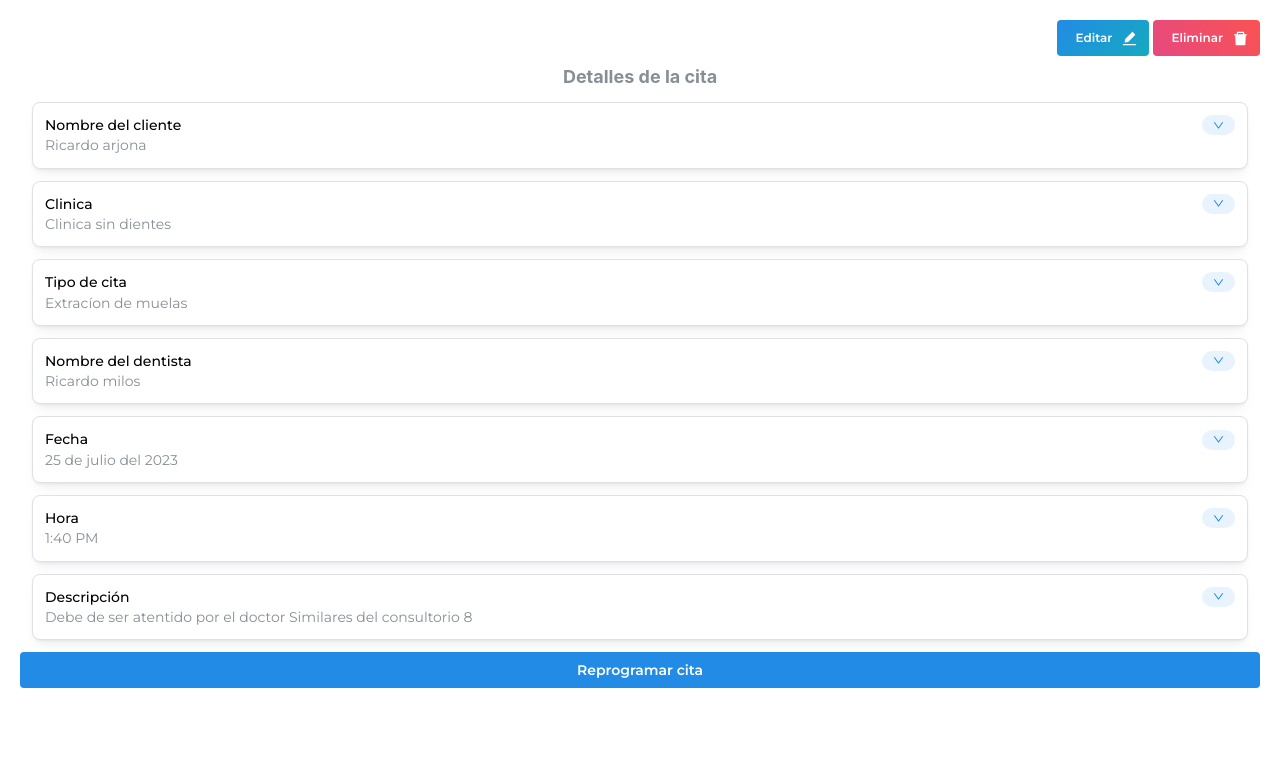
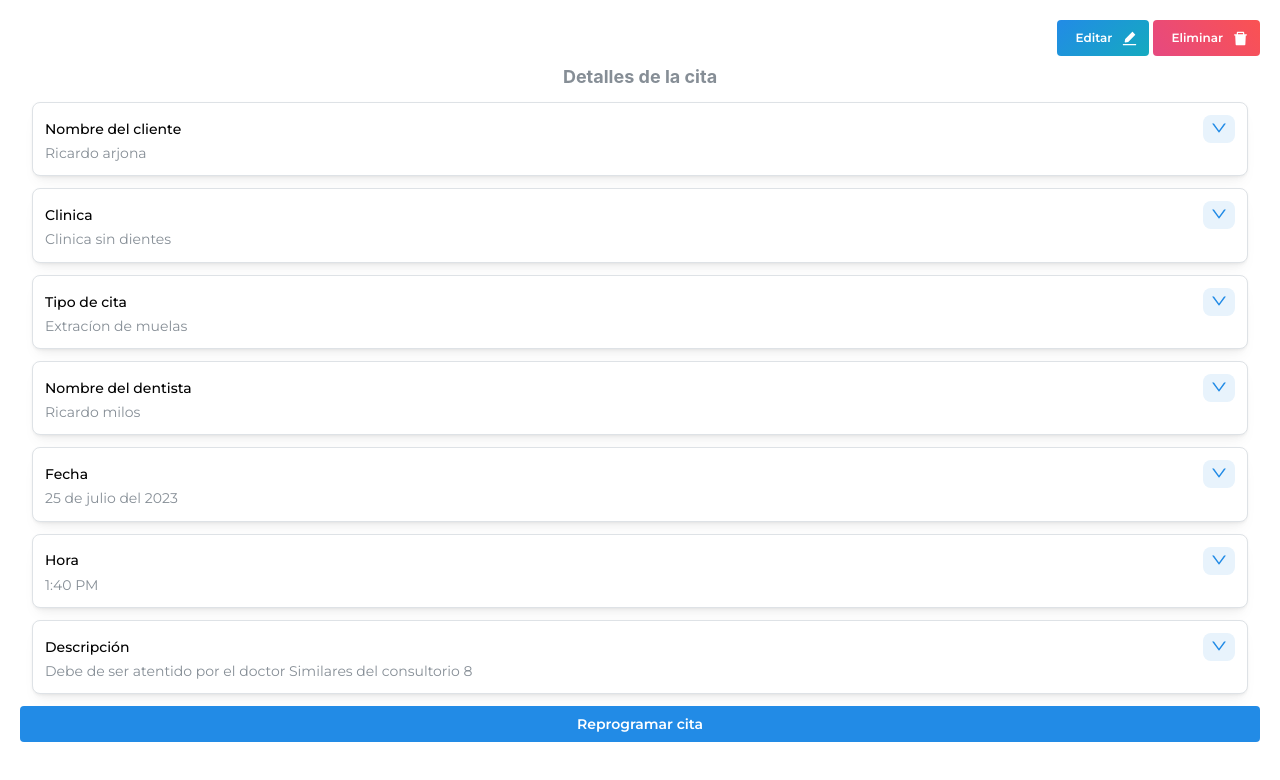
Before and after one commit to alanvviera/DentalSystem, a Next.js app: page /form-example/visualize in a window 1280 px wide. Shown: the top 780 px of the page. Built offline with nearby package versions, Linux system fonts and the light colour scheme.

Commit message:
Props Icon added

```diff
--- a/components/visualize-data/labelsData/LabelDataText.tsx
+++ b/components/visualize-data/labelsData/LabelDataText.tsx
@@ -1,21 +1,22 @@
-import React from 'react';
+import React, { ReactNode } from 'react';
 import { Card, Text, Badge, Group } from '@mantine/core';
 import { DownOutlined } from '@ant-design/icons';
 
 type LabelDataTextProps = {
   type?: string;
   title?: string;
+  subIcon?: ReactNode
 }
 
-const LabelDataText = ({ type = "", title = "" }:LabelDataTextProps) => (
+const LabelDataText = ({ type = "", title = "", subIcon= <DownOutlined /> }:LabelDataTextProps) => (
     <Card shadow="sm" padding="sm" radius="md" withBorder className='m-3'>
       <Group justify="space-between">
         <Text fw={500} size='sm'>
           {type}
         </Text>
-        <Badge color="blue" variant="light">
-          <DownOutlined />
-        </Badge>
+        <div className='text-[#228BE6] bg-[#E8F3FC] px-[8px] py-[2px] rounded-lg'>
+         {subIcon}
+        </div>
       </Group>
       <Text size="sm" c="dimmed">
         {title}
```
